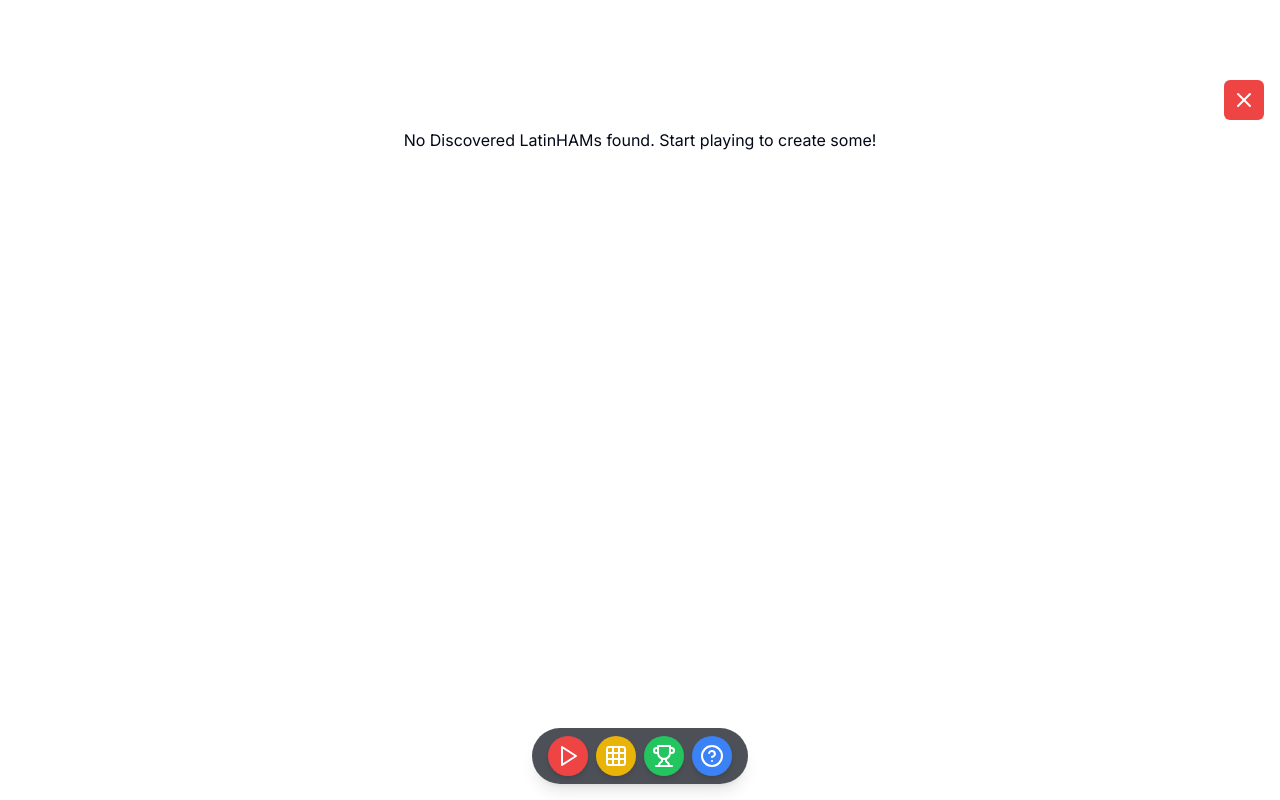
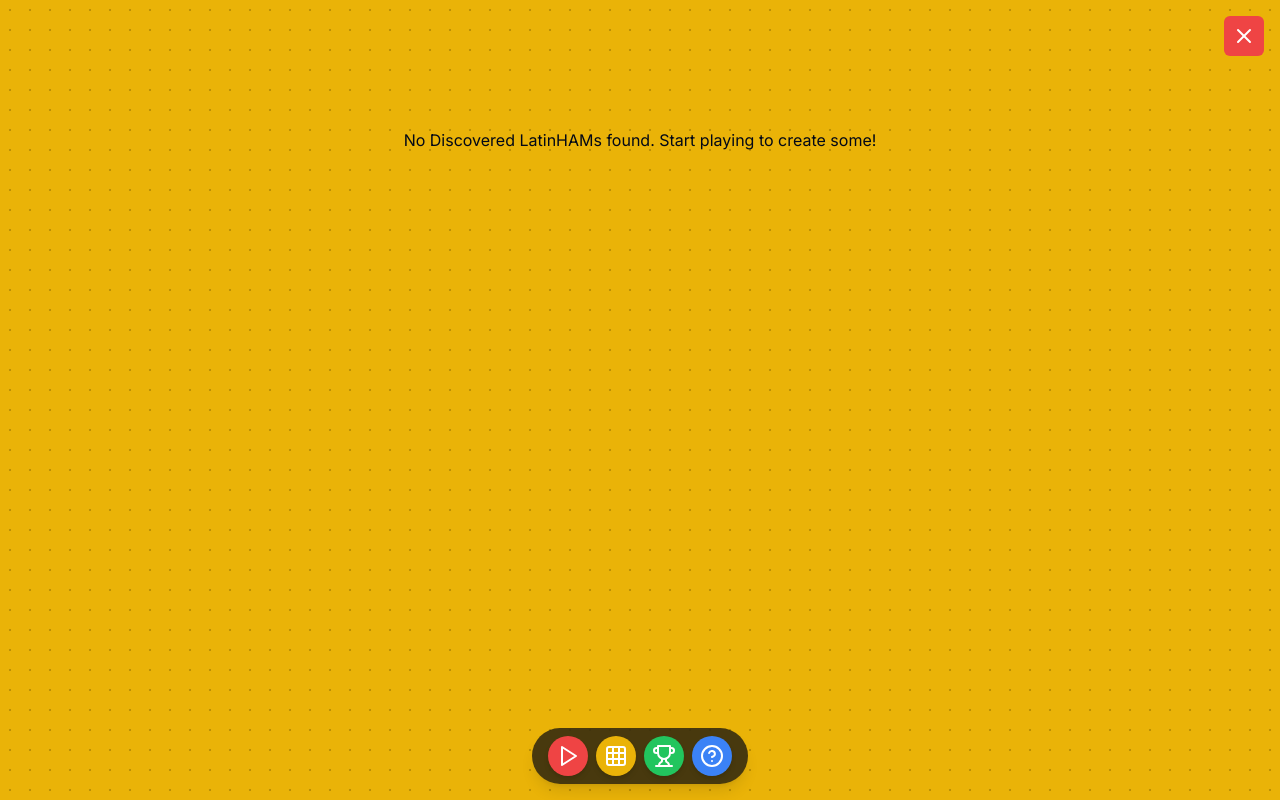
Before and after one commit to willtajer/latinHAM, a Next.js app: page / in a window 1280 px wide. Both pictures are taken after a click on the button 616 px from the left and 756 px from the top of the page. Built offline with nearby package versions, Linux system fonts and the light colour scheme; no server answers; the database is empty.

Commit message:
ui updates :)

```diff
--- a/components/StickyButtonBar.tsx
+++ b/components/StickyButtonBar.tsx
@@ -31,6 +31,10 @@ export default function StickyButtonBar({ onStartNewGame }: StickyButtonBarProps
     setActiveOverlay(prev => prev === overlay ? 'none' : overlay)
   }
 
+  const closeOverlays = useCallback(() => {
+    setActiveOverlay('none')
+  }, [])
+
   const handleLeaderboardDifficultyChange = (newDifficulty: 'easy' | 'medium' | 'hard') => {
     setLeaderboardDifficulty(newDifficulty)
   }
@@ -50,21 +54,32 @@ export default function StickyButtonBar({ onStartNewGame }: StickyButtonBarProps
     exit: { opacity: 0, y: '100%' }
   }
 
+  const getOverlayStyle = (overlayType: 'discovered' | 'leaderboard' | 'learning') => {
+    const colors = {
+      discovered: { light: 'bg-yellow-500', dark: 'bg-slate-900' },
+      leaderboard: { light: 'bg-green-500', dark: 'bg-slate-900' },
+      learning: { light: 'bg-blue-500', dark: 'bg-slate-900' },
+    }
+
+    const color = colors[overlayType]
+    const bgColor = theme === 'dark' ? color.dark : color.light
+
+    return `${bgColor} bg-[radial-gradient(#00000033_1px,transparent_1px)] dark:bg-[radial-gradient(#ffffff33_1px,transparent_1px)] bg-[size:20px_20px]`
+  }
+
   return (
     <>
       <div className="fixed bottom-4 left-1/2 transform -translate-x-1/2 z-[60]">
-        <div className="bg-gray-950 bg-opacity-70 backdrop-blur-md text-white py-2 px-4 rounded-full shadow-lg">
+        <div className="bg-gray-950 bg-opacity-70 backdrop-blur-md text-white py-2 px-4 rounded-full shadow-lg ">
           <div className="flex space-x-2">
             <Button
               variant="ghost"
               size="icon"
-              onClick={handleNewGame}
-              className={`
-                rounded-full p-2 shadow-md transition-colors duration-200
-                ${theme === 'light'
-                  ? 'bg-red-500 hover:bg-gray-700 text-white hover:text-red-500'
-                  : 'bg-red-500 hover:bg-gray-700 text-white hover:text-red-500'}
-              `}
+              onClick={() => {
+                closeOverlays()
+                handleNewGame()
+              }}
+              className="rounded-full p-2 shadow-md transition-colors duration-200 bg-red-500 hover:bg-gray-700 text-white hover:text-red-500"
               aria-label="Start New Game"
             >
               <Play className="h-6 w-6" />
@@ -72,7 +87,7 @@ export default function StickyButtonBar({ onStartNewGame }: StickyButtonBarProps
             <Button
               variant="ghost"
               size="icon"
-              className="rounded-full p-2 shadow-md transition-colors duration-200 bg-yellow-500 text-white hover:bg-gray-700 hover:text-yellow-500"
+              className="rounded-full p-2 shadow-md transition-colors duration-200 bg-yellow-500 hover:bg-gray-700 text-white hover:text-yellow-500"
               onClick={() => toggleOverlay('discovered')}
               aria-label="View Discovered LatinHAMs"
             >
@@ -81,7 +96,7 @@ export default function StickyButtonBar({ onStartNewGame }: StickyButtonBarProps
             <Button
               variant="ghost"
               size="icon"
-              className="rounded-full p-2 shadow-md transition-colors duration-200 bg-green-500 text-white hover:bg-gray-700 hover:text-green-500"
+              className="rounded-full p-2 shadow-md transition-colors duration-200 bg-green-500 hover:bg-gray-700 text-white hover:text-green-500"
               onClick={() => toggleOverlay('leaderboard')}
               aria-label="View Leaderboard"
             >
@@ -90,7 +105,7 @@ export default function StickyButtonBar({ onStartNewGame }: StickyButtonBarProps
             <Button
               variant="ghost"
               size="icon"
-              className="rounded-full p-2 shadow-md transition-colors duration-200 bg-blue-500 text-white hover:bg-gray-700 hover:text-blue-500"
+              className="rounded-full p-2 shadow-md transition-colors duration-200 bg-blue-500 hover:bg-gray-700 text-white hover:text-blue-500"
               onClick={() => toggleOverlay('learning')}
               aria-label="Go to Learning Mode"
             >
@@ -108,27 +123,27 @@ export default function StickyButtonBar({ onStartNewGame }: StickyButtonBarProps
             animate="visible"
             exit="exit"
             transition={{ type: 'spring', stiffness: 300, damping: 30 }}
-            className="fixed inset-0 bg-background z-50 overflow-y-auto pt-16"
+            className={`fixed inset-0 z-50 overflow-y-auto ${getOverlayStyle(activeOverlay)}`}
           >
             <div className="min-h-screen p-4 sm:p-6 lg:p-8 relative">
               <Button
                 variant="ghost"
                 size="icon"
                 className="absolute top-4 right-4 z-50 bg-red-500 hover:bg-red-600 text-white"
-                onClick={() => setActiveOverlay('none')}
+                onClick={closeOverlays}
                 aria-label="Close Overlay"
               >
                 <X className="h-6 w-6" />
               </Button>
 
               {activeOverlay === 'discovered' && (
-                <div className="max-w-6xl mx-auto">
+                <div className="max-w-6xl mx-auto pt-16">
                   <DiscoveredLatinHAMs />
                 </div>
               )}
 
               {activeOverlay === 'leaderboard' && (
-                <div className="max-w-6xl mx-auto">
+                <div className="max-w-6xl mx-auto pt-16">
                   <h1 className="text-4xl sm:text-5xl lg:text-6xl font-bold mb-6 text-center">
                     LatinHAM Leaderboard
                   </h1>
@@ -162,7 +177,7 @@ export default function StickyButtonBar({ onStartNewGame }: StickyButtonBarProps
               )}
 
               {activeOverlay === 'learning' && (
-                <div className="w-full max-w-6xl mx-auto">
+                <div className="w-full max-w-6xl mx-auto pt-16 pb-16">
                   <div className="flex flex-col items-center justify-center w-full mb-8">
                     <div className="w-[calc(6*3rem+6*0.75rem)]">
                       <Link href="/" passHref>
--- a/components/ThemeBackground.tsx
+++ b/components/ThemeBackground.tsx
@@ -12,7 +12,7 @@ export default function ThemeBackground() {
     <>
       <div className="fixed inset-0 -z-10">
         {/* Light mode background */}
-        <div className="absolute inset-0 h-full w-full bg-gray-150 bg-[radial-gradient(#e5e7eb_1px,transparent_1px)] [background-size:16px_16px] dark:opacity-0 transition-opacity duration-300"></div>
+        <div className="absolute inset-0 h-full w-full bg-gray-100 bg-[radial-gradient(#e5e7eb_1px,transparent_1px)] [background-size:16px_16px] dark:opacity-0 transition-opacity duration-300"></div>
 
         {/* Dark mode background */}
         <div className="absolute inset-0 h-full w-full bg-[#000000] bg-[radial-gradient(#ffffff33_1px,#00091d_1px)] bg-[size:20px_20px] opacity-0 dark:opacity-100 transition-opacity duration-300"></div>
--- a/components/WillTajerButton.tsx
+++ b/components/WillTajerButton.tsx
@@ -6,7 +6,7 @@ export const WillTajerButton: React.FC = () => {
       href="https://willtajer.com/projects/latinham/"
       target="_blank"
       rel="noopener noreferrer"
-      className="bg-transparent hover:bg-gray-700 text-gray-400 font-regular py-2 px-4 rounded-full shadow-lg transition-colors duration-200 focus:outline-none focus:ring-2 focus:ring-yellow-600 focus:ring-opacity-50"
+      className="bg-transparent text-gray-400 hover:text-yellow-400 font-regular py-2 px-4"
       aria-label="Visit Will Tajer's website"
     >
       Created by Will Tajer
```
